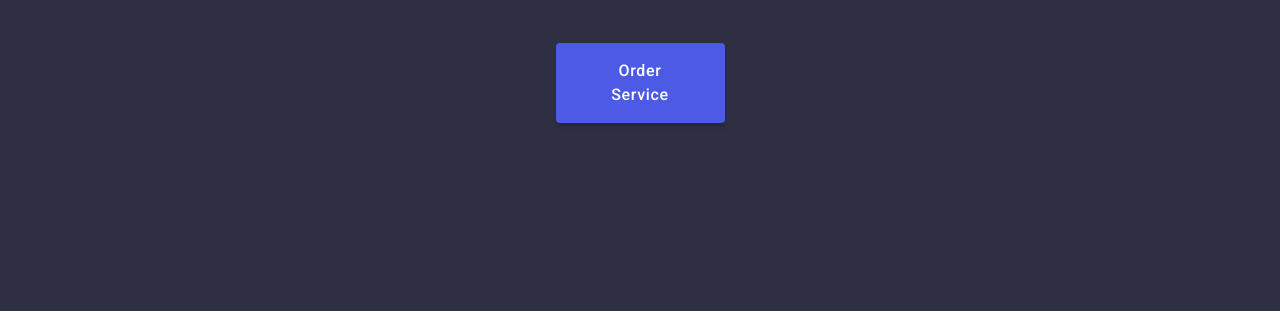
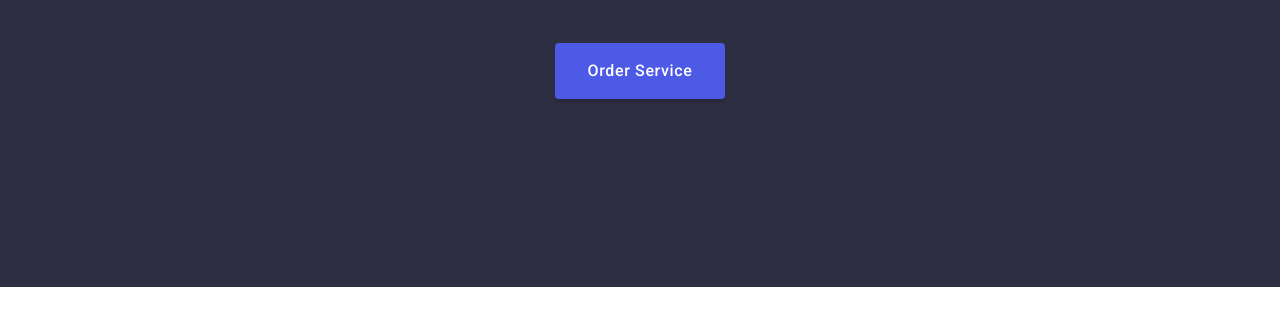
Before and after one commit to hllverel/goit-markup-hw-03, a plain HTML site: page index.html in a window 1280 px wide. Shown: the part 482-800 px from the top of the page. Drawn offline with nearby package versions, Linux system fonts and the light colour scheme.

Commit message:
removed button width

```diff
--- a/css/styles.css
+++ b/css/styles.css
@@ -142,7 +142,6 @@ button {
   border-radius: 4px;
   margin-bottom: 68px;
   box-shadow: 0 4px 4px 0 rgba(0, 0, 0, 0.15);
-  width: 169px;
 }
 
 button:hover,
```
